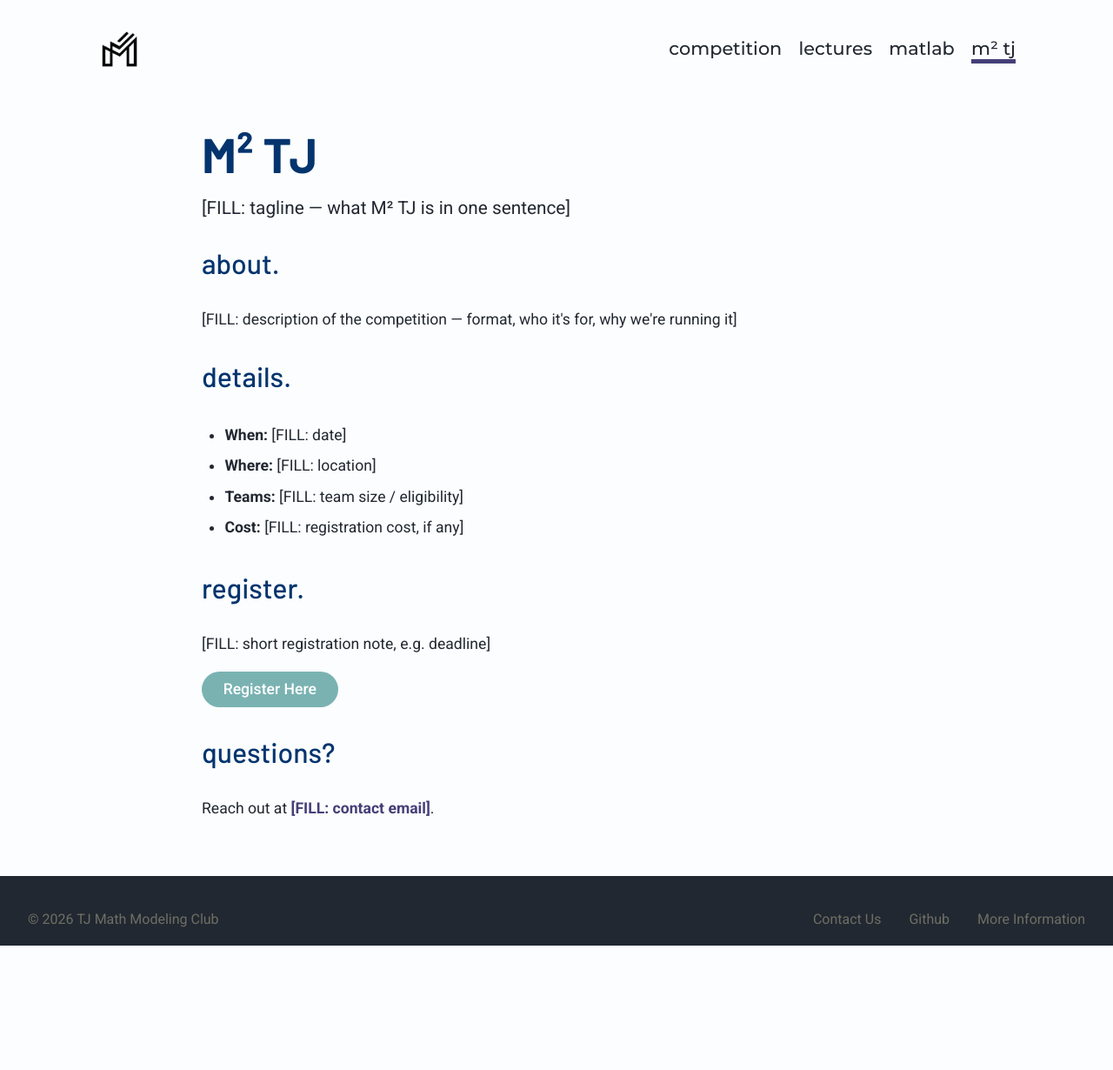
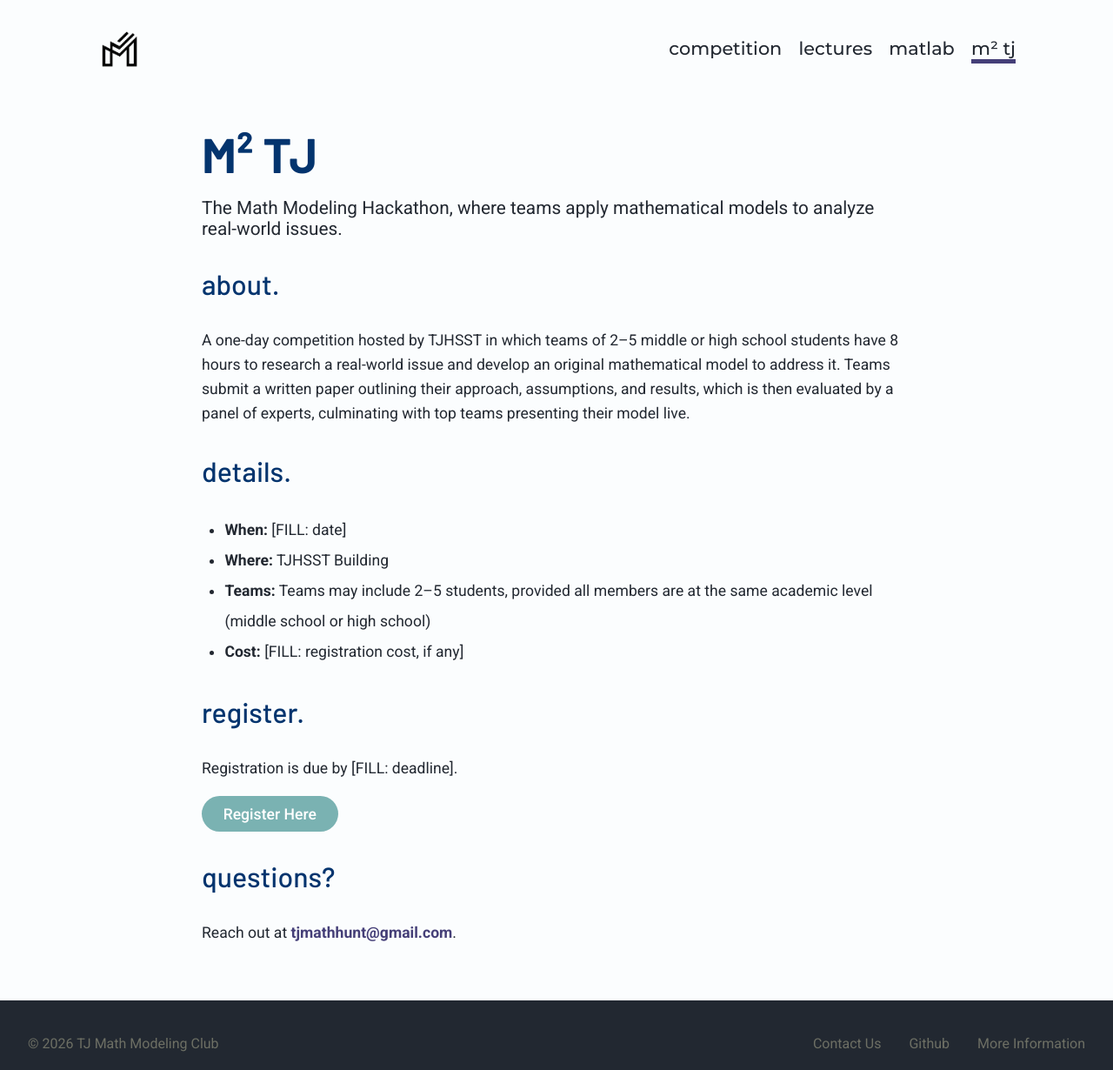
Before and after one commit to tjmmc/tjmmc, a Jekyll site: the page built from pages/m2tj.html, in a window 1280 px wide. Shown: the whole page at 87% size. Built offline with Jekyll 4.4.1, drawn with Linux system fonts in a browser that asks for light colours; some web fonts are replaced; before the commit the page ends 1087 px from its top, so only the background shows below that.

Commit message:
v2 site with M2 TJ content

```diff
--- a/pages/m2tj.html
+++ b/pages/m2tj.html
@@ -7,28 +7,27 @@ nav: m2tj
 <section class="Page">
     <h1 class="Page-title">M&sup2; TJ</h1>
 
-    <!-- FILL: one-sentence tagline for the competition -->
-    <p class="Page-lead">[FILL: tagline &mdash; what M&sup2; TJ is in one sentence]</p>
+    <p class="Page-lead">The Math Modeling Hackathon, where teams apply mathematical models to analyze real-world issues.</p>
 
     <h2 class="Heading">about.</h2>
-    <!-- FILL: what the competition is, who runs it, who can compete -->
-    <p class="Page-body">[FILL: description of the competition &mdash; format, who it's for, why we're running it]</p>
+    <p class="Page-body">A one-day competition hosted by TJHSST in which teams of 2&ndash;5 middle or high school students have 8 hours to research a real-world issue and develop an original mathematical model to address it. Teams submit a written paper outlining their approach, assumptions, and results, which is then evaluated by a panel of experts, culminating with top teams presenting their model live.</p>
 
     <h2 class="Heading">details.</h2>
     <ul class="Details">
-        <!-- FILL: real date, location, team size, cost -->
+        <!-- FILL: date -->
         <li><strong>When:</strong> [FILL: date]</li>
-        <li><strong>Where:</strong> [FILL: location]</li>
-        <li><strong>Teams:</strong> [FILL: team size / eligibility]</li>
+        <li><strong>Where:</strong> TJHSST Building</li>
+        <li><strong>Teams:</strong> Teams may include 2&ndash;5 students, provided all members are at the same academic level (middle school or high school)</li>
+        <!-- FILL: registration cost, if any -->
         <li><strong>Cost:</strong> [FILL: registration cost, if any]</li>
     </ul>
 
     <h2 class="Heading">register.</h2>
-    <!-- FILL: registration link and any deadline -->
-    <p class="Page-body">[FILL: short registration note, e.g. deadline]</p>
+    <!-- FILL: registration deadline -->
+    <p class="Page-body">Registration is due by [FILL: deadline].</p>
+    <!-- FILL: registration form link -->
     <a class="Pill" href="FILL-REGISTRATION-LINK">Register Here</a>
 
     <h2 class="Heading">questions?</h2>
-    <!-- FILL: contact email for the competition -->
-    <p class="Page-body">Reach out at <a href="mailto:FILL-CONTACT-EMAIL">[FILL: contact email]</a>.</p>
+    <p class="Page-body">Reach out at <a href="mailto:tjmathhunt@gmail.com">tjmathhunt@gmail.com</a>.</p>
 </section>
```
Also changed, not shown: TJMMC-Logo-Black.png (deleted).
